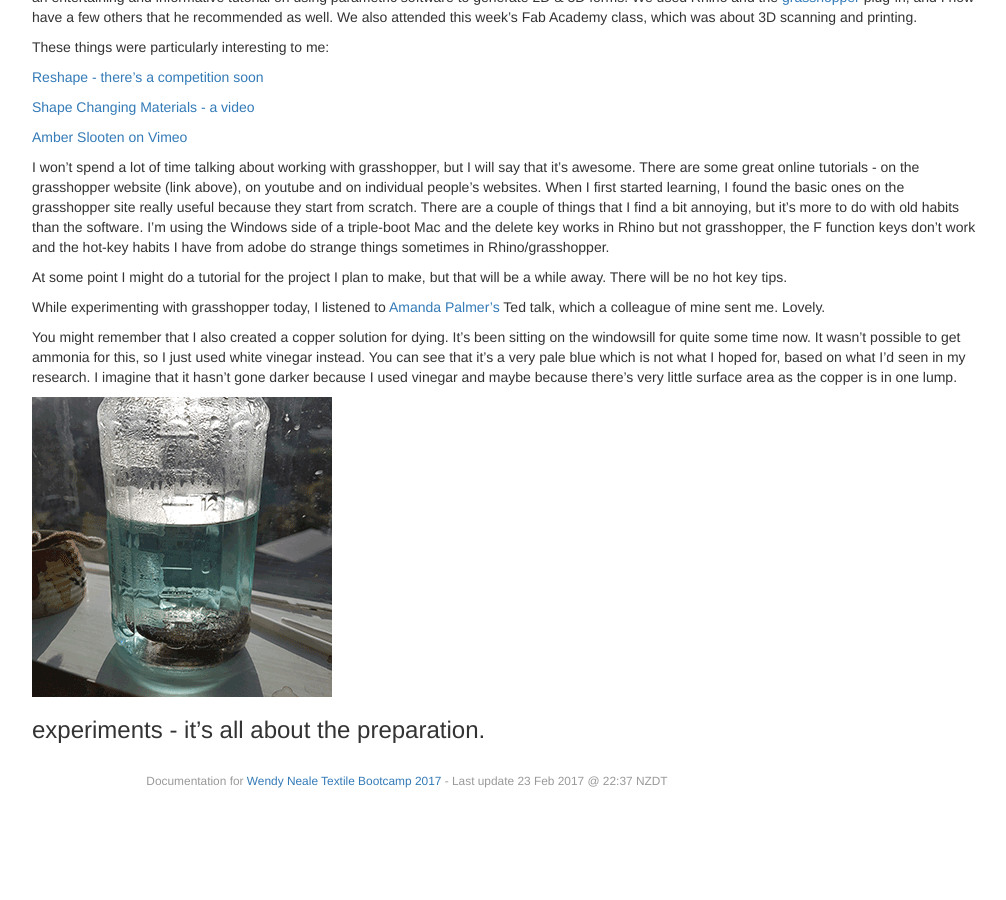
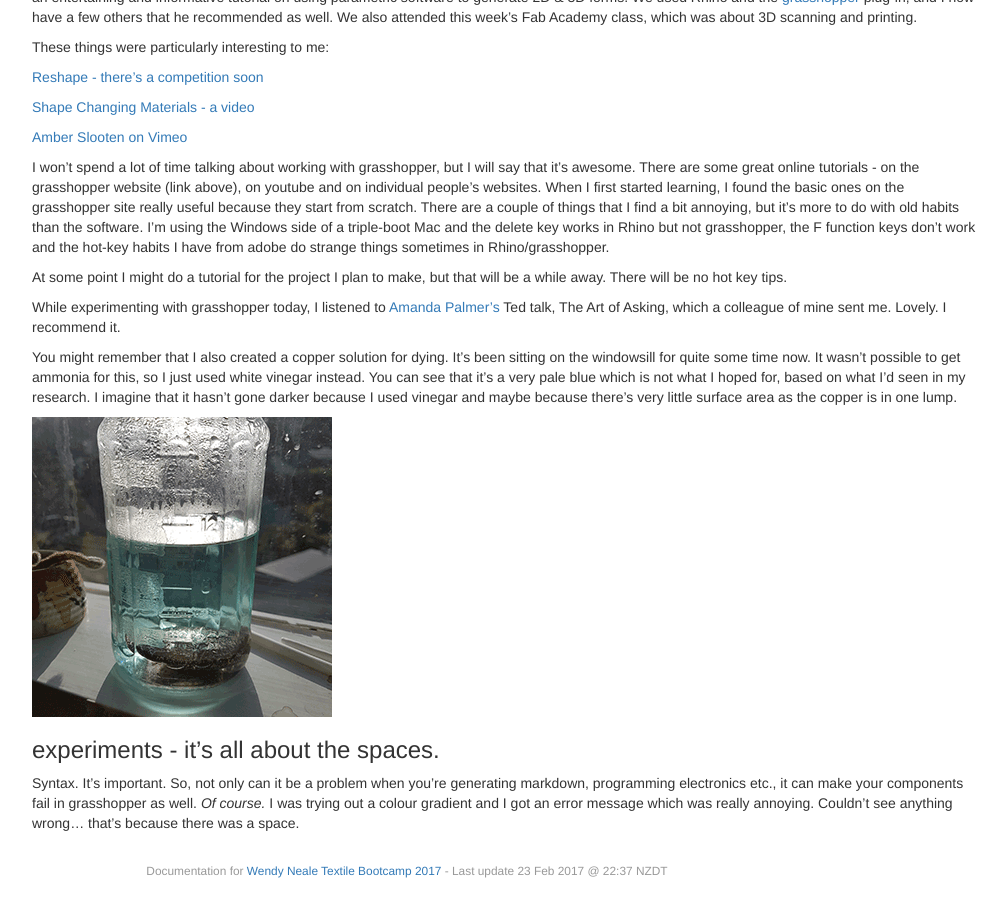
Before and after one commit to wendwarge/wendwarge.github.io, a Jekyll site: the page built from _posts/2017-02-23-day-three.md, in a window 1280 px wide and 900 px high, scrolled down 702 px. Shown: the whole window, without its empty margins (233-1239 px from the left). Built offline with Jekyll 4.4.1, drawn with Linux system fonts in a browser that asks for light colours; before the commit the page ends 1512 px from its top, so only the background shows below that.

Commit message:
day three updates

```diff
--- a/_posts/2017-02-23-day-three.md
+++ b/_posts/2017-02-23-day-three.md
@@ -20,9 +20,12 @@ I won't spend a lot of time talking about working with grasshopper, but I will s
 
 At some point I might do a tutorial for the project I plan to make, but that will be a while away. There will be no hot key tips.
 
-While experimenting with grasshopper today, I listened to [Amanda Palmer's](https://www.ted.com/talks/amanda_palmer_the_art_of_asking) Ted talk, which a colleague of mine sent me. Lovely.
+While experimenting with grasshopper today, I listened to [Amanda Palmer's](https://www.ted.com/talks/amanda_palmer_the_art_of_asking) Ted talk, The Art of Asking, which a colleague of mine sent me. Lovely. I recommend it.
 
 You might remember that I also created a copper solution for dying. It's been sitting on the windowsill for quite some time now. It wasn't possible to get ammonia for this, so I just used white vinegar instead. You can see that it's a very pale blue which is not what I hoped for, based on what I'd seen in my research. I imagine that it hasn't gone darker because I used vinegar and maybe because there's very little surface area as the copper is in one lump.
 
 ![Copper Solution](/images/2017-02-23-day-three/copper-solution.png)
-### experiments - it's all about the preparation.
+
+### experiments - it's all about the spaces.
+
+Syntax. It's important. So, not only can it be a problem when you're generating markdown, programming electronics etc., it can make your components fail in grasshopper as well. *Of course.* I was trying out a colour gradient and I got an error message which was really annoying. Couldn't see anything wrong... that's because there was a space.
```
Also changed, not shown: _posts/2017-02-21-day-one.md (+1 -1 lines).
